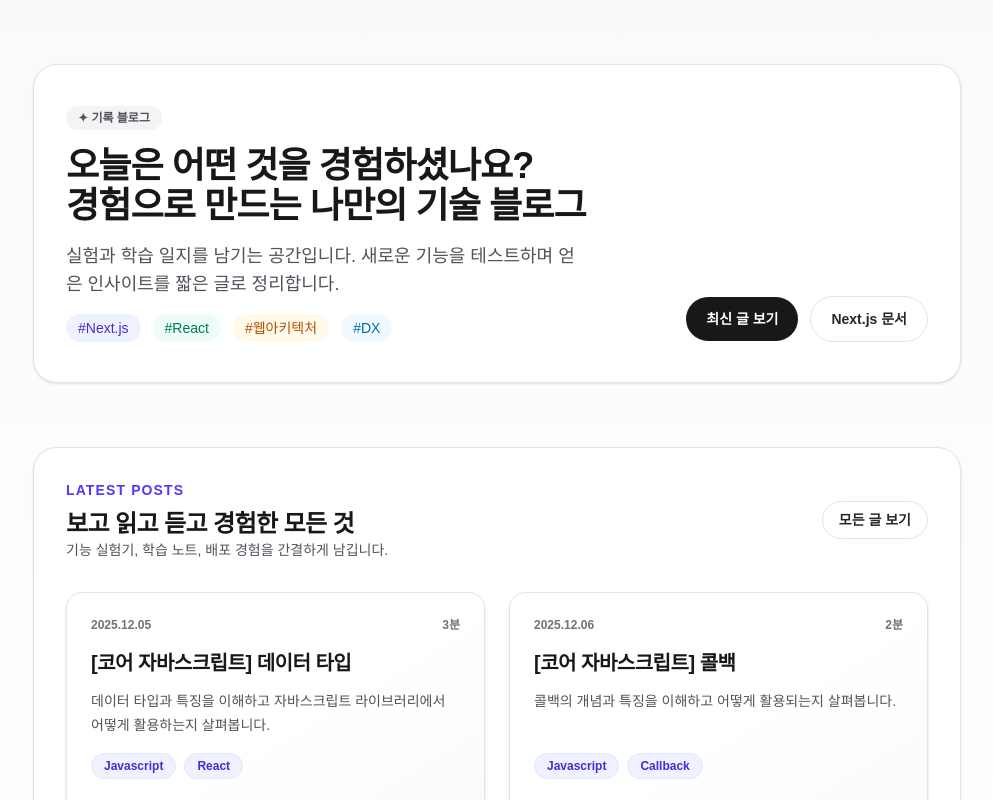
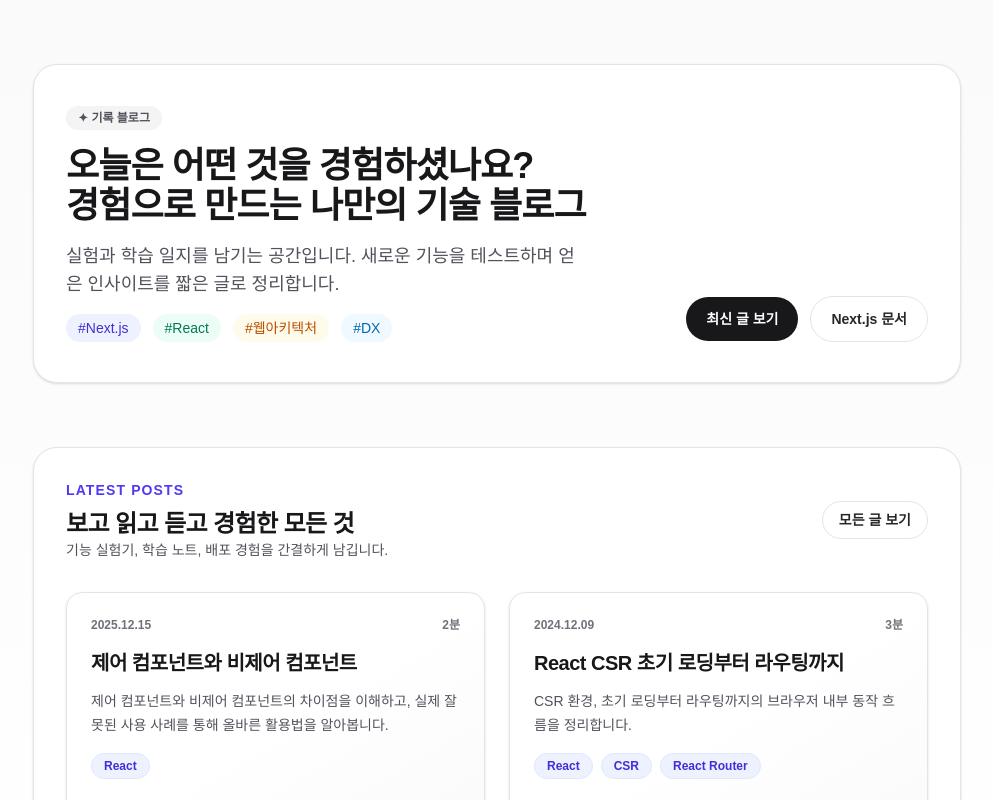
Before and after one commit to gongdlida/gongdlida.github.io, a Next.js app: page / in a window 1280 px wide. Shown: the top 800 px of the page, without its empty margins (143-1136 px from the left). Built offline with nearby package versions, Linux system fonts and the light colour scheme; a web font is replaced by a local one.

Commit message:
feat: 제어/비제어 컴포넌트 추가

```diff
--- a/app/blog/[id]/page.tsx
+++ b/app/blog/[id]/page.tsx
@@ -6,6 +6,7 @@ import Callback from '@/mdx/markdown/Callback.md'
 import Clousre from '@/mdx/markdown/Clousre.md'
 import DataType from '@/mdx/markdown/DataType.md'
 import Route from '@/mdx/markdown/Route.md'
+import Controlled from '@/mdx/markdown/controlled-uncontrolled-components.md'
 
 type PostEntry = {
   title: string
@@ -22,9 +23,9 @@ const posts: Record<string, PostEntry> = {
     title: 'React CSR 초기 로딩부터 라우팅까지',
     Component: Route
   },
-  callback: {
-    title: '[코어 자바스크립트] 콜백',
-    Component: Callback
+  'controlled-uncontrolled-components': {
+    title: 'controlled와 uncontrolled 컴포넌트',
+    Component: Controlled
   },
   closure: {
     title: '[코어 자바스크립트] 클로저',
--- a/app/page.tsx
+++ b/app/page.tsx
@@ -3,22 +3,22 @@ import Link from 'next/link'
 const Home = () => {
   const posts = [
     {
-      title: '[코어 자바스크립트] 데이터 타입',
+      title: '제어 컴포넌트와 비제어 컴포넌트',
       description:
-        '데이터 타입과 특징을 이해하고 자바스크립트 라이브러리에서 어떻게 활용하는지 살펴봅니다.',
-      tags: ['Javascript', 'React'],
-      date: '2025.12.05',
-      readingTime: '3분',
-      path: 'blog/data-type'
+        '제어 컴포넌트와 비제어 컴포넌트의 차이점을 이해하고, 실제 잘못된 사용 사례를 통해 올바른 활용법을 알아봅니다.',
+      tags: ['React'],
+      date: '2025.12.15',
+      readingTime: '2분',
+      path: 'blog/controlled-uncontrolled-components'
     },
     {
-      title: '[코어 자바스크립트] 콜백',
+      title: 'React CSR 초기 로딩부터 라우팅까지',
       description:
-        '콜백의 개념과 특징을 이해하고 어떻게 활용되는지 살펴봅니다.',
-      tags: ['Javascript', 'Callback'],
-      date: '2025.12.06',
-      readingTime: '2분',
-      path: 'blog/callback'
+        'CSR 환경, 초기 로딩부터 라우팅까지의 브라우저 내부 동작 흐름을 정리합니다.',
+      tags: ['React', 'CSR', 'React Router'],
+      date: '2024.12.09',
+      readingTime: '3분',
+      path: 'blog/route'
     },
     {
       title: '[코어 자바스크립트] 클로저',
@@ -28,14 +28,15 @@ const Home = () => {
       readingTime: '2분',
       path: 'blog/closure'
     },
+
     {
-      title: 'React CSR 초기 로딩부터 라우팅까지',
+      title: '[코어 자바스크립트] 데이터 타입',
       description:
-        'CSR 환경, 초기 로딩부터 라우팅까지의 브라우저 내부 동작 흐름을 정리합니다.',
-      tags: ['React', 'CSR', 'React Router'],
-      date: '2024.12.09',
+        '데이터 타입과 특징을 이해하고 자바스크립트 라이브러리에서 어떻게 활용하는지 살펴봅니다.',
+      tags: ['Javascript', 'React'],
+      date: '2025.12.05',
       readingTime: '3분',
-      path: 'blog/route'
+      path: 'blog/data-type'
     }
   ]
 
```
